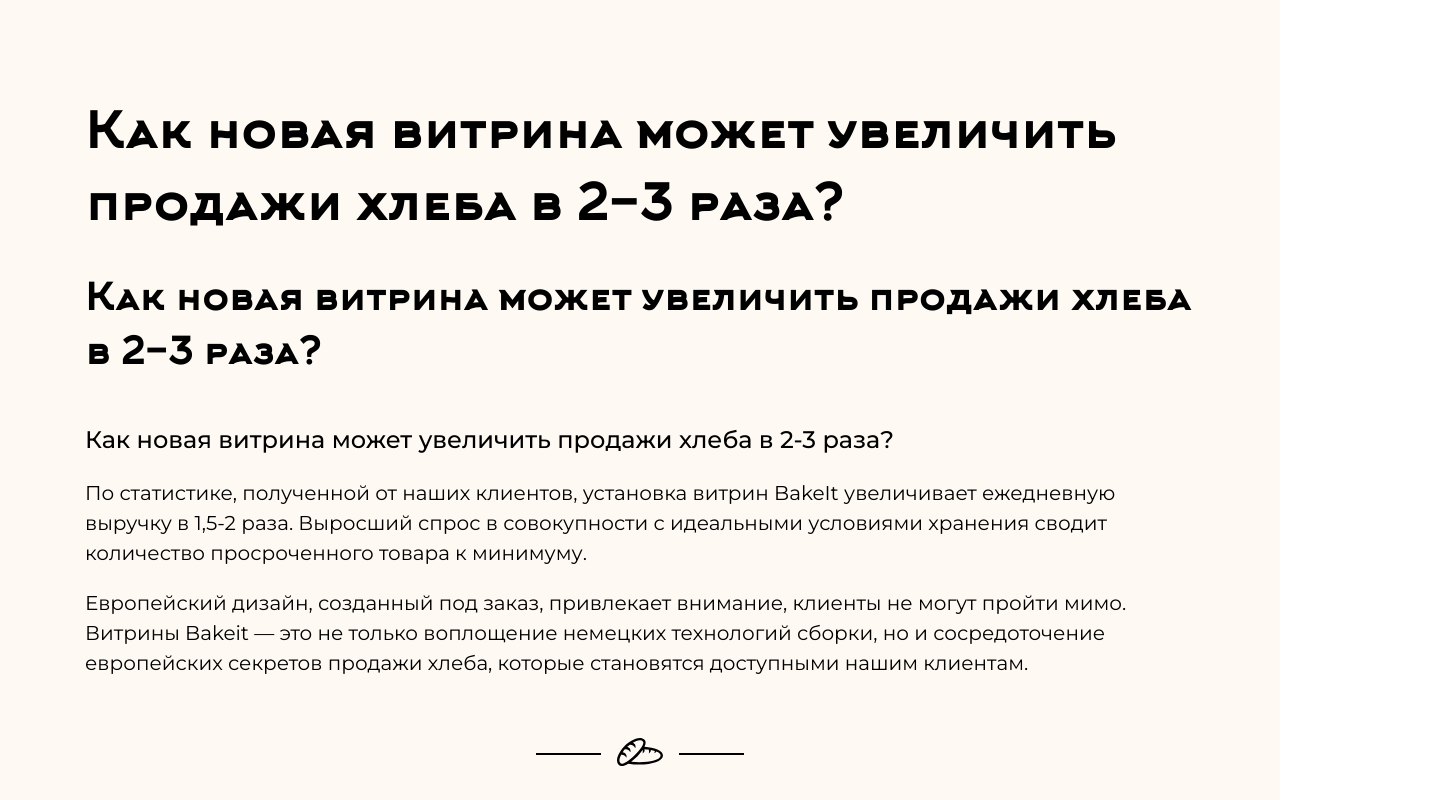
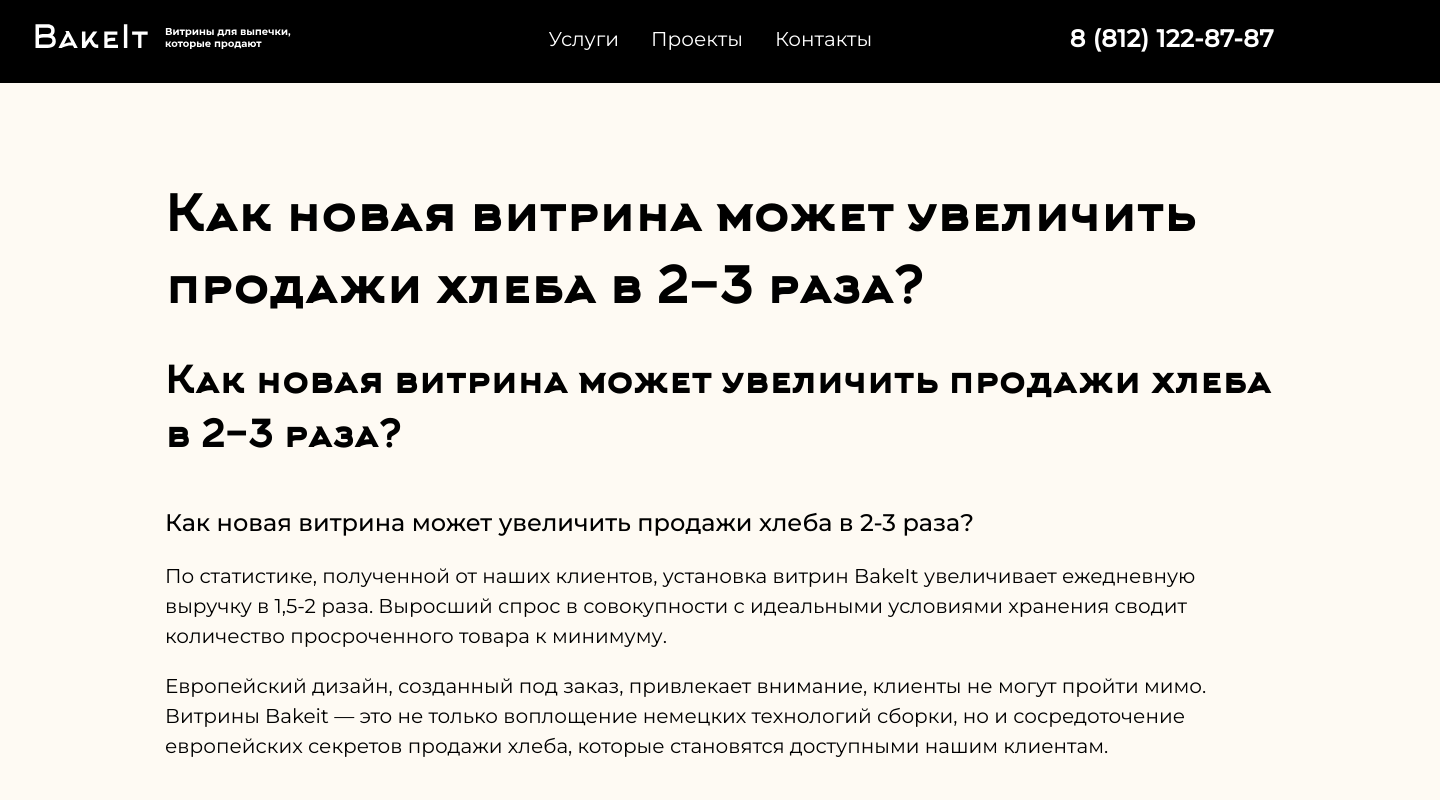
Before and after one commit to asupstudent/775445-cms-15, a website: page source/bakeit.html in a window 1280 px wide. Shown: the top 800 px of the page, 1440 px wide, since content can reach past the window. Drawn offline with Linux system fonts and the light colour scheme.

Commit message:
Заканчивает работу на подготовке меню к интеграции WP (демо пример) 4 шаг

```diff
--- a/source/bakeit.html
+++ b/source/bakeit.html
@@ -10,8 +10,32 @@
     <link rel="stylesheet" href="css/style-bakeit.css">
   </head>
   <body>
-    <header>
-<!--      код шапки-->
+    <header class="page-header">
+        <div class="page-header__wrapper">
+          <div class="page-header__logo-wrapper">
+            <a class="page-header__logo" href="#">
+              <img class="page-header__logo-image" width="259" height="38" src="img/logo.svg" alt="Логотип bakeit">
+            </a>
+          </div>
+          <div class="page-header__menu-wrapper">
+            <nav class="menu-primary-container">
+              <ul class="menu">
+                <li class="menu-item">
+                  <a href="#">Услуги</a>
+                </li>
+                <li class="menu-item">
+                  <a href="#">Проекты</a>
+                </li>
+                <li class="menu-item">
+                  <a href="#">Контакты</a>
+                </li>
+              </ul>
+            </nav>
+          </div>
+          <div class="page-header__info-wrapper">
+            <a href="tel:88121228787">8 (812) 122-87-87</a>
+          </div>
+        </div>
     </header>
     <main class="page-main">
       <section class="intro">
--- a/source/css/style-bakeit.css
+++ b/source/css/style-bakeit.css
@@ -11,7 +11,7 @@
   font-size: 20px;
   line-height: 1.5;
   color: #000000;
-  min-width: 1150px;
+  min-width: 1440px;
 }
 
 .page-main {
@@ -26,6 +26,61 @@
   font-display: swap;
   src: url("../fonts/Arkhip.woff2") format("woff2"),
     url("../fonts/Arkhip.woff") format("woff");
+}
+
+.page-header {
+  background-color: #000000;
+}
+
+.page-header__wrapper {
+  width: 1440px;
+  margin: 0 auto;
+  padding: 21px 166px 16px 32px;
+  box-sizing: border-box;
+  display: flex;
+  align-items: center;
+}
+
+.page-header__menu-wrapper {
+  margin-top: -10px;
+  flex-grow: 1;
+  display: flex;
+  justify-content: center;
+}
+
+.menu-primary-container {
+  margin-left: 60px;
+}
+
+.menu-primary-container .menu {
+  display: flex;
+  flex-wrap: wrap;
+  align-items: center;
+  margin: 0;
+  padding: 0;
+  list-style: none;
+}
+
+.menu-primary-container a {
+  display: block;
+  text-decoration: none;
+  color: #ffffff;
+  font-size: 20px;
+  line-height: 24px;
+  padding: 16px;
+}
+
+.page-header__info-wrapper {
+  margin-left: auto;
+  margin-top: -10px;
+}
+
+.page-header__info-wrapper a {
+  font-size: 24px;
+  font-weight: 700;
+  color: #ffffff;
+  text-decoration: none;
+  letter-spacing: 0.5px;
 }
 
 .wysiwyg-wrapper h1 {
```
